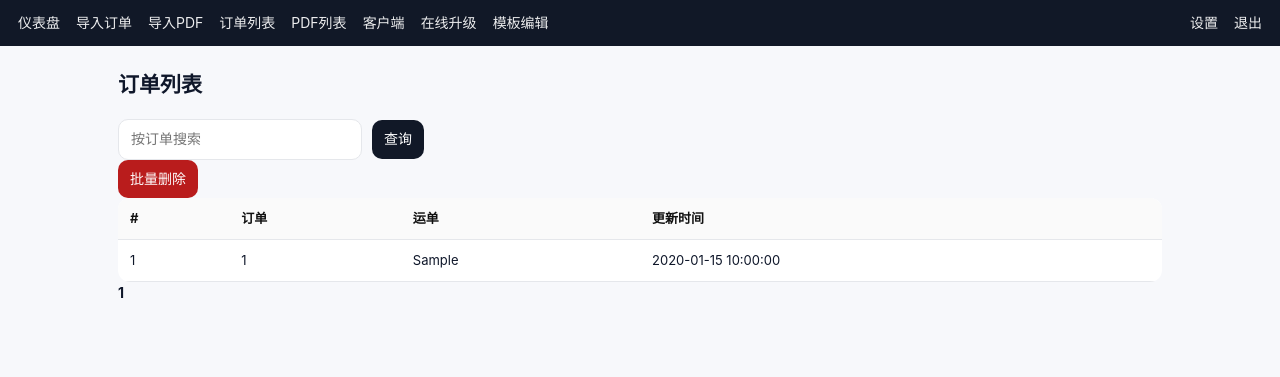
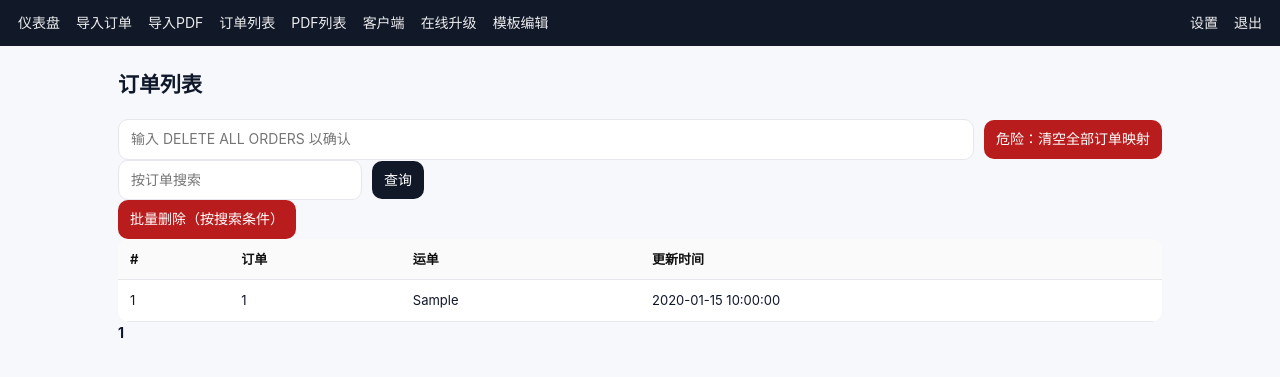
Before and after one commit to aidaddydog/huandan.server, a FastAPI app: page /admin/orders in a window 1280 px wide. Shown: the top 377 px of the page. Run offline with FastAPI, Linux system fonts and the light colour scheme; the visitor is signed in with stand-in values (Sample User, id 1); tables that the repository leaves empty hold one stand-in row (values such as "Sample post"); parts of the project's set-up code (start-up, migrations or seed data) failed here and were passed over.

Commit message:
Update orders.html

```diff
--- a/app/templates/orders.html
+++ b/app/templates/orders.html
@@ -1,11 +1,20 @@
 {% extends "layout.html" %}{% block content %}
 <h2>订单列表</h2>
+
+<!-- 危险：清空全部订单映射（需键入 DELETE ALL ORDERS） -->
+<form method="post" action="/admin/danger/wipe_orders" class="row" onsubmit="return confirm('⚠️ 危险操作：将删除全部订单映射（不影响 PDF 文件）。确定继续？')">
+  <input name="confirm" placeholder="输入 DELETE ALL ORDERS 以确认" style="flex:1">
+  <button type="submit" class="danger">危险：清空全部订单映射</button>
+</form>
+
 <form method="get" class="row">
   <input name="q" value="{{q or ''}}" placeholder="按订单搜索"><button type="submit">查询</button>
 </form>
+
 <form method="post" action="/admin/orders/batch_delete_all" class="row" onsubmit="return confirm('确定批量删除？若未设置搜索条件将删除全部订单。')">
-  <input type="hidden" name="q" value="{{q or ''}}"><button type="submit" class="danger">批量删除</button>
+  <input type="hidden" name="q" value="{{q or ''}}"><button type="submit" class="danger">批量删除（按搜索条件）</button>
 </form>
+
 <table class="table">
   <thead><tr><th>#</th><th>订单</th><th>运单</th><th>更新时间</th></tr></thead>
   <tbody>
@@ -14,6 +23,7 @@
     {% endfor %}
   </tbody>
 </table>
+
 <div class="pager">
   {% for p in range(1, pages+1) %}
     {% if p==page %}<b>{{p}}</b>{% else %}<a href="?page={{p}}&q={{q or ''}}">{{p}}</a>{% endif %}
```
